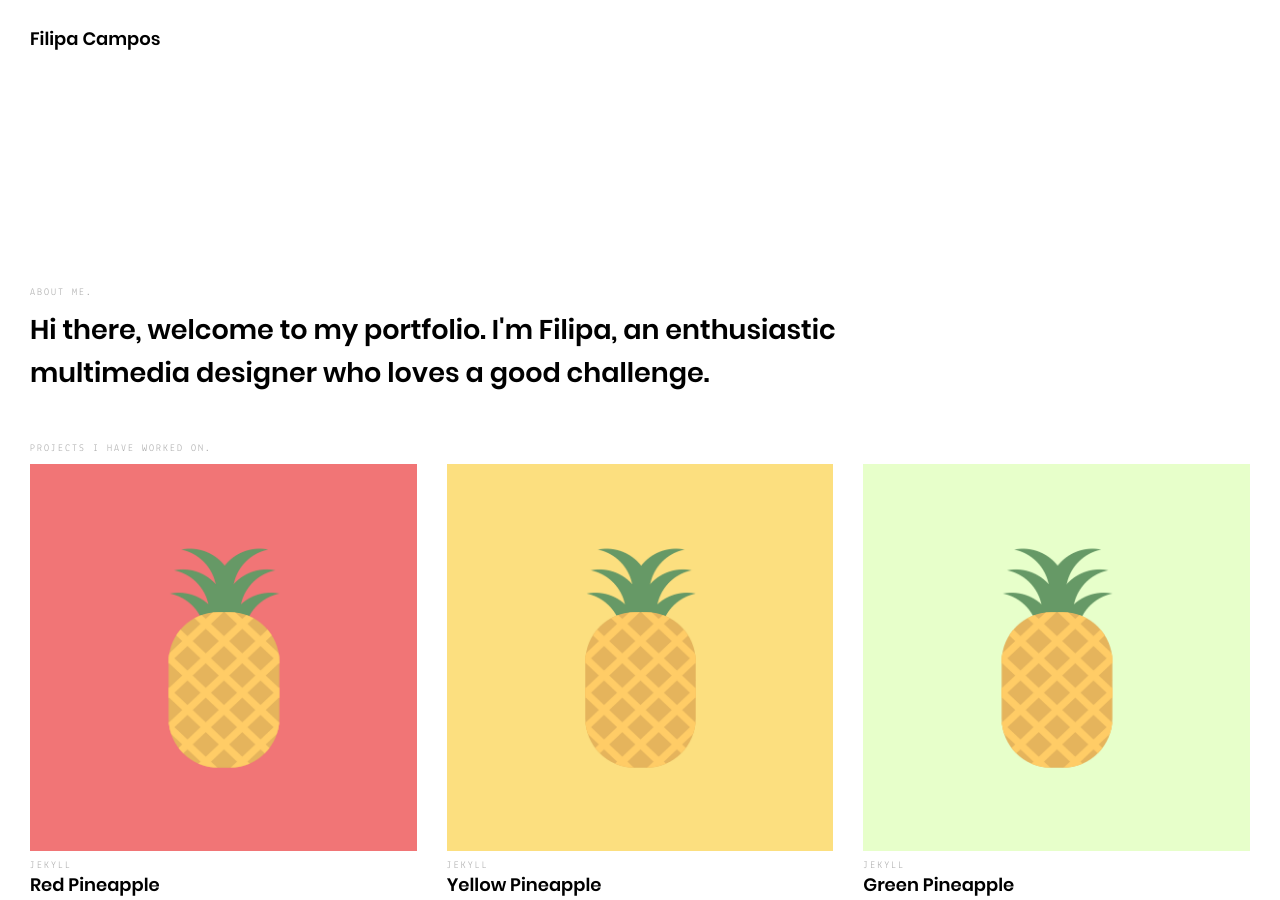
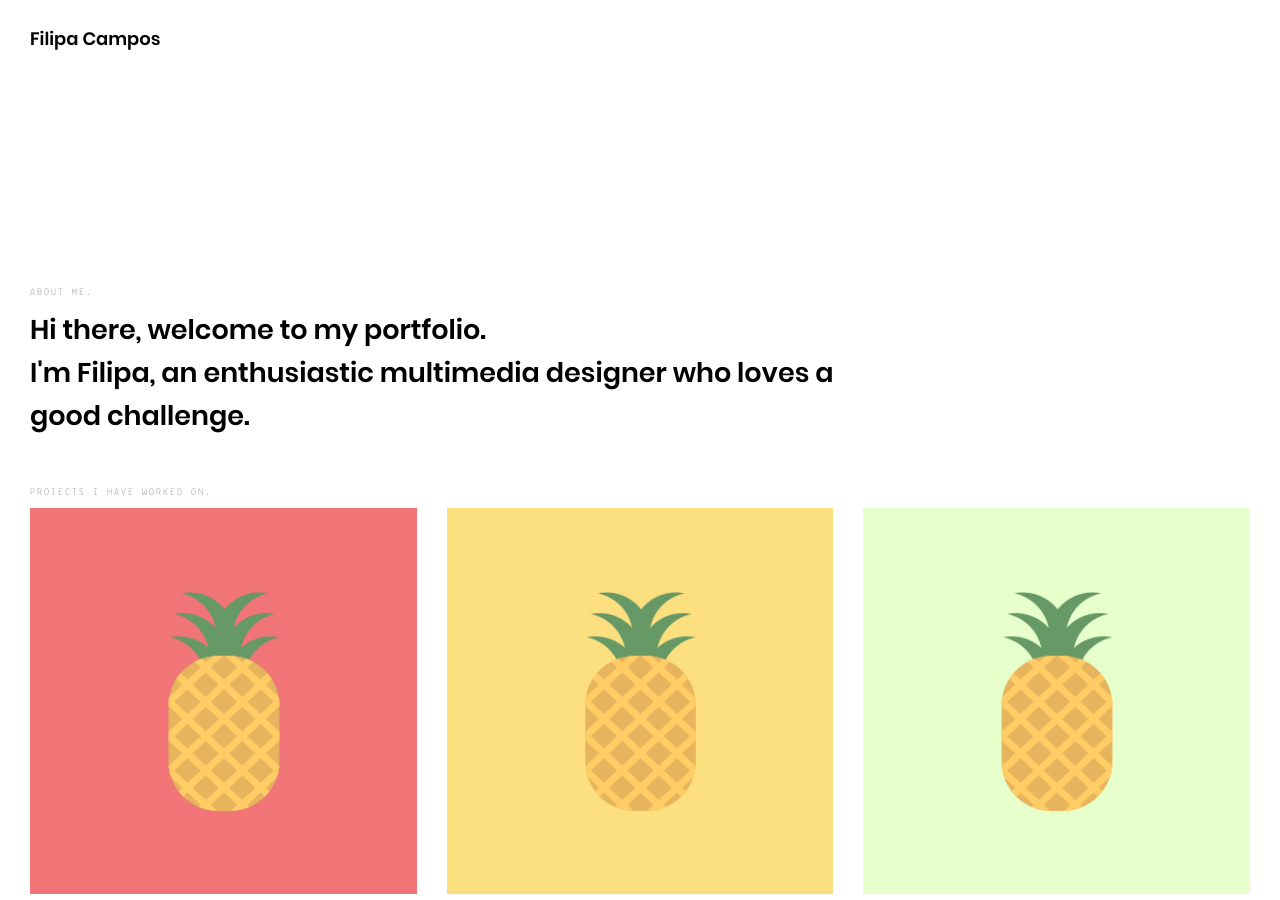
Before and after one commit to filipanoscampos/filipamadethis, a Jekyll site: the page built from index.html, in a window 1280 px wide and 900 px high. Built offline with Jekyll 4.4.1, drawn with Linux system fonts in a browser that asks for light colours; nearby versions of some CDN libraries; library files that are not in the unit come from our copies.

```diff
--- a/_config.yml
+++ b/_config.yml
@@ -21,7 +21,7 @@
 # User config
 author: "Filipa Campos"
 tagline: "Design & Illustration"
-description: "Hi there, welcome to my portfolio. I'm Filipa, an enthusiastic multimedia designer who loves a good challenge."
+description: "Hi there, welcome to my portfolio. <br>I'm Filipa, an enthusiastic multimedia designer who loves a good challenge."
 keywords: "Graphic Design, Illustration, Webdesign, Front End, Visual Design, Filipa Campos, Filipa Made This"
 email: "pineapple@example.com"
 Dribbble: "https://dribbble.com/filipanoscampos/"
```
